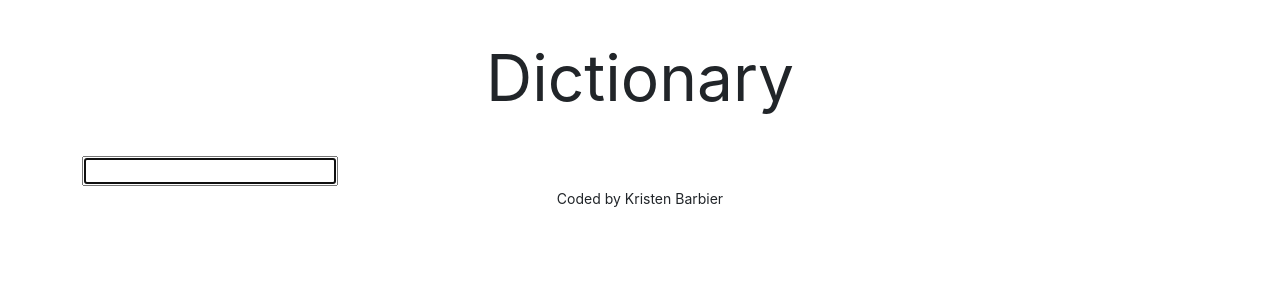
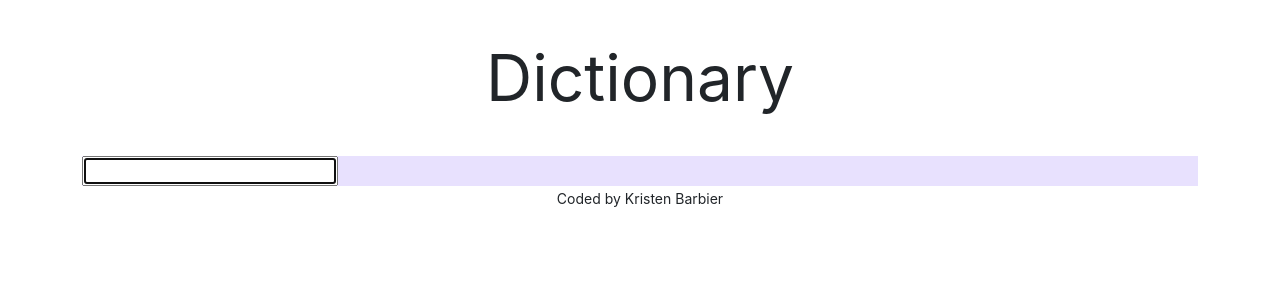
Before and after one commit to KTBarbier/dictionary-project, a React (Create React App) app: page / in a window 1280 px wide. Shown: the top 300 px of the page. Built offline with nearby package versions, Linux system fonts and the light colour scheme.

Commit message:
added background and accent colors

```diff
--- a/src/Dictionary.css
+++ b/src/Dictionary.css
@@ -0,0 +1,7 @@
+.Dictionary {
+    background: #E8E1FE;
+}
+
+.accent-color {
+    color: #6138F5;
+}
```
